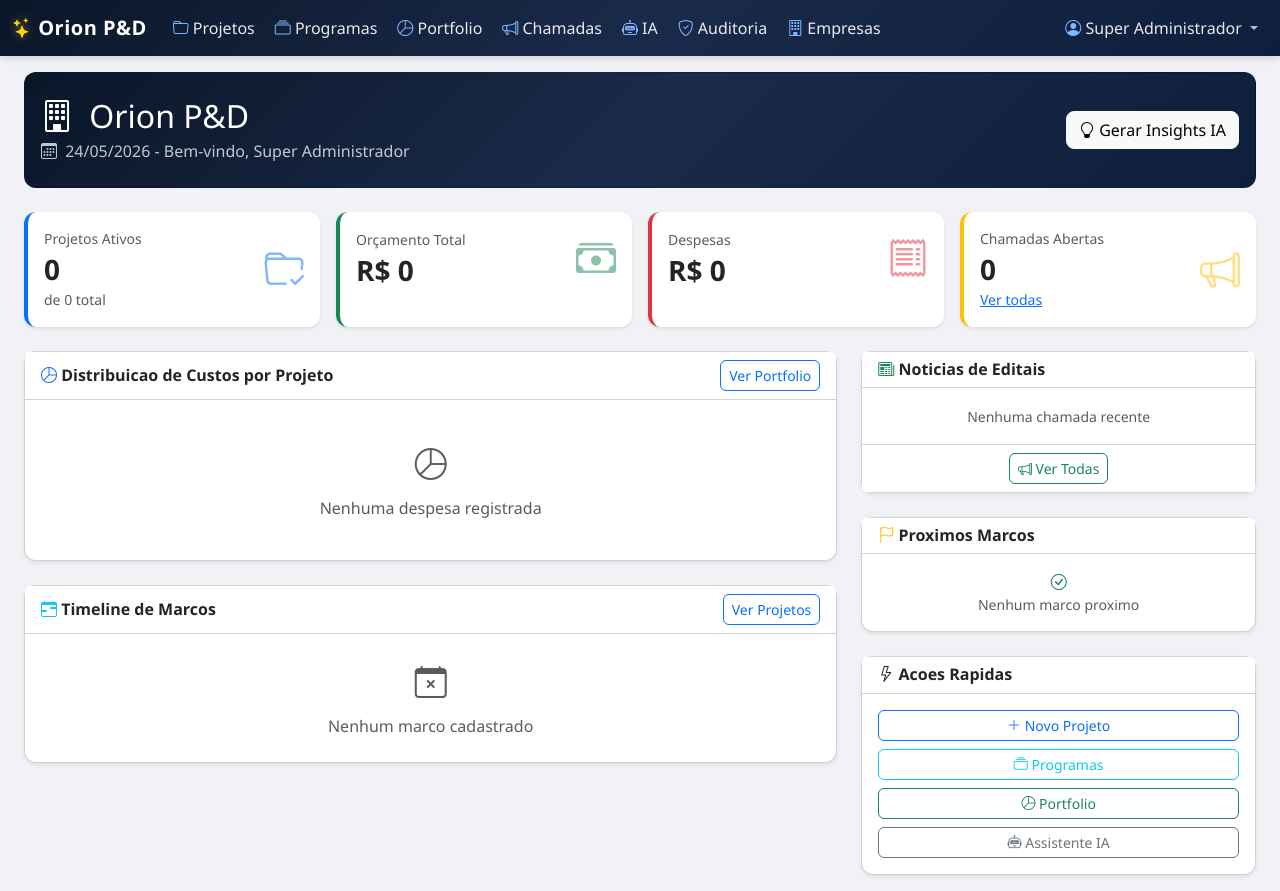
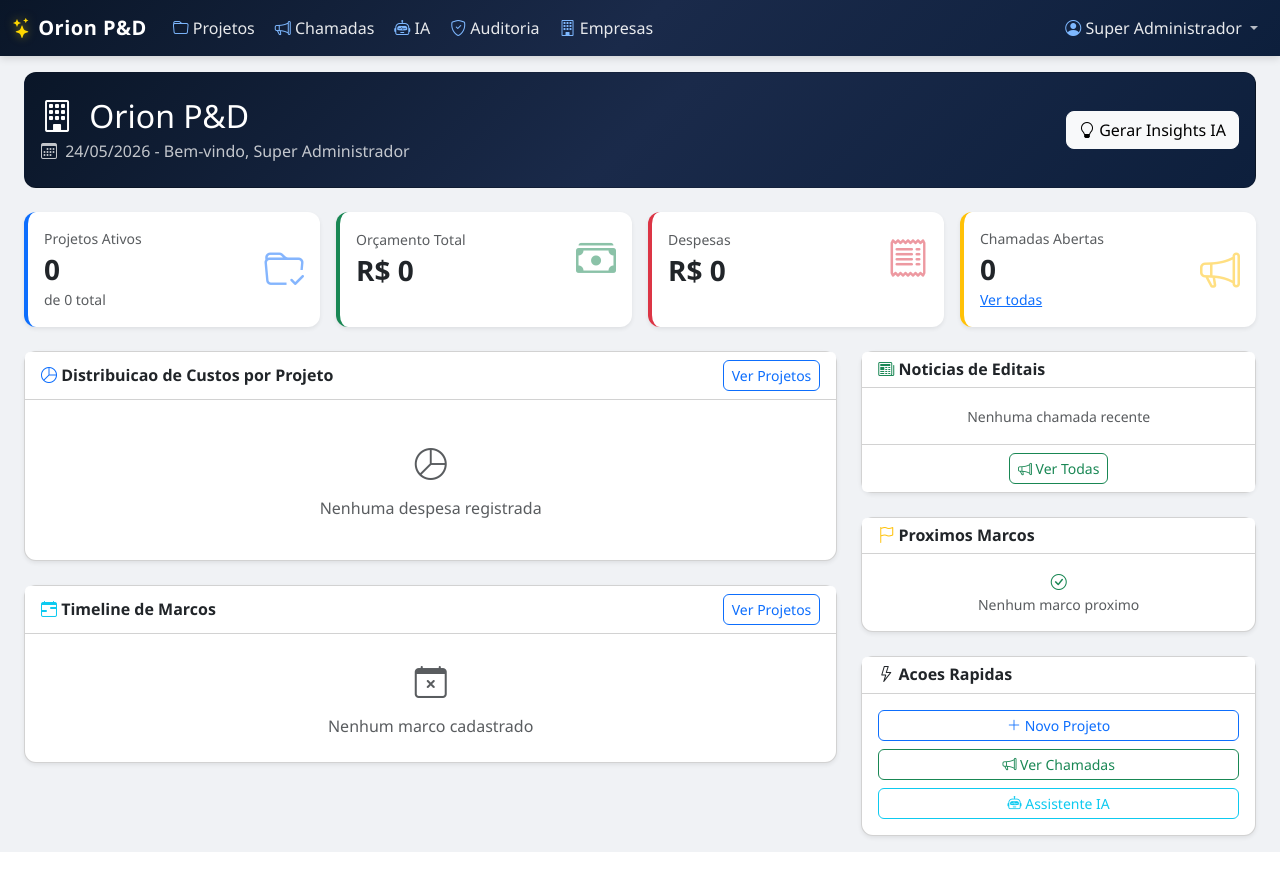
Before and after one commit to eduardotsantos/Python, a Flask app: page /home in a window 1280 px wide. After the commit the page ends 852 px from the top, so only its background shows below. Run offline with Flask 3, Linux system fonts and the light colour scheme; a user stored in the database is signed in.

Commit message:
fix: remove references to programs/portfolio blueprints from templates
Temporarily removes navigation links to Programs and Portfolio modules
that were causing BuildError when these blueprints are not loaded.
The links can be re-added once the blueprint files are synced.

https://claude.ai/code/session_01PZ1dS4m6XMv9TH7NS5L7mQ

```diff
--- a/rd_project_management/templates/base.html
+++ b/rd_project_management/templates/base.html
@@ -24,16 +24,6 @@
                     <li class="nav-item">
                         <a class="nav-link" href="{{ url_for('projects.list_projects') }}">
                             <i class="bi bi-folder"></i> Projetos
-                        </a>
-                    </li>
-                    <li class="nav-item">
-                        <a class="nav-link" href="{{ url_for('programs.list_programs') }}">
-                            <i class="bi bi-collection"></i> Programas
-                        </a>
-                    </li>
-                    <li class="nav-item">
-                        <a class="nav-link" href="{{ url_for('portfolio.dashboard') }}">
-                            <i class="bi bi-pie-chart"></i> Portfolio
                         </a>
                     </li>
                     <li class="nav-item">
--- a/rd_project_management/templates/home/dashboard.html
+++ b/rd_project_management/templates/home/dashboard.html
@@ -116,7 +116,7 @@
             <div class="card shadow-sm mb-4">
                 <div class="card-header bg-white d-flex justify-content-between align-items-center">
                     <h6 class="mb-0 fw-bold"><i class="bi bi-pie-chart text-primary"></i> Distribuicao de Custos por Projeto</h6>
-                    <a href="{{ url_for('portfolio.dashboard') }}" class="btn btn-sm btn-outline-primary">Ver Portfolio</a>
+                    <a href="{{ url_for('projects.list_projects') }}" class="btn btn-sm btn-outline-primary">Ver Projetos</a>
                 </div>
                 <div class="card-body">
                     {% if expenses_by_project %}
@@ -260,13 +260,10 @@
                         <a href="{{ url_for('projects.create_project') }}" class="btn btn-outline-primary btn-sm">
                             <i class="bi bi-plus-lg"></i> Novo Projeto
                         </a>
-                        <a href="{{ url_for('programs.list_programs') }}" class="btn btn-outline-info btn-sm">
-                            <i class="bi bi-collection"></i> Programas
+                        <a href="{{ url_for('public_calls.list_calls') }}" class="btn btn-outline-success btn-sm">
+                            <i class="bi bi-megaphone"></i> Ver Chamadas
                         </a>
-                        <a href="{{ url_for('portfolio.dashboard') }}" class="btn btn-outline-success btn-sm">
-                            <i class="bi bi-pie-chart"></i> Portfolio
-                        </a>
-                        <a href="{{ url_for('ai.ai_dashboard') }}" class="btn btn-outline-secondary btn-sm">
+                        <a href="{{ url_for('ai.ai_dashboard') }}" class="btn btn-outline-info btn-sm">
                             <i class="bi bi-robot"></i> Assistente IA
                         </a>
                     </div>
```
